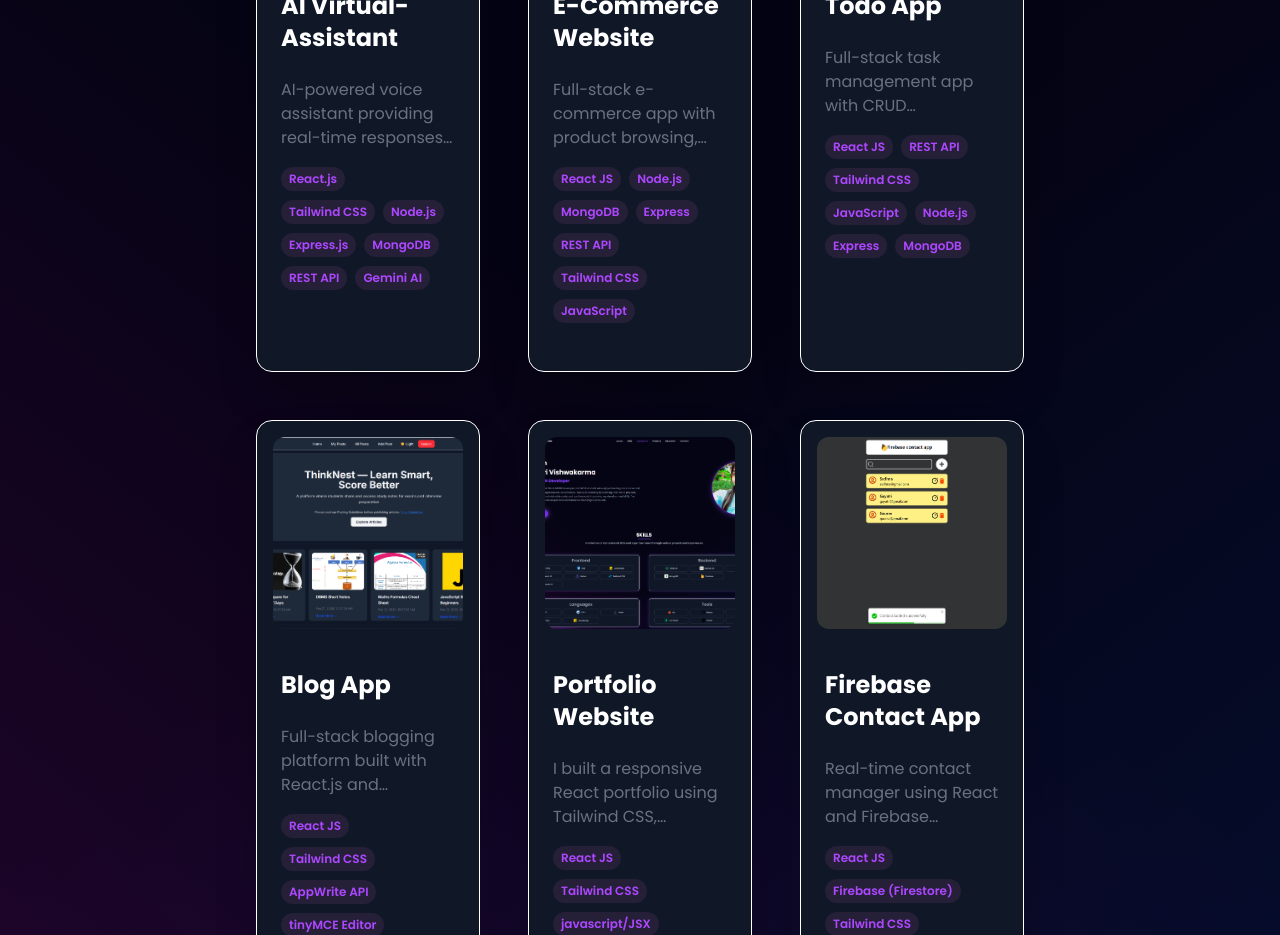
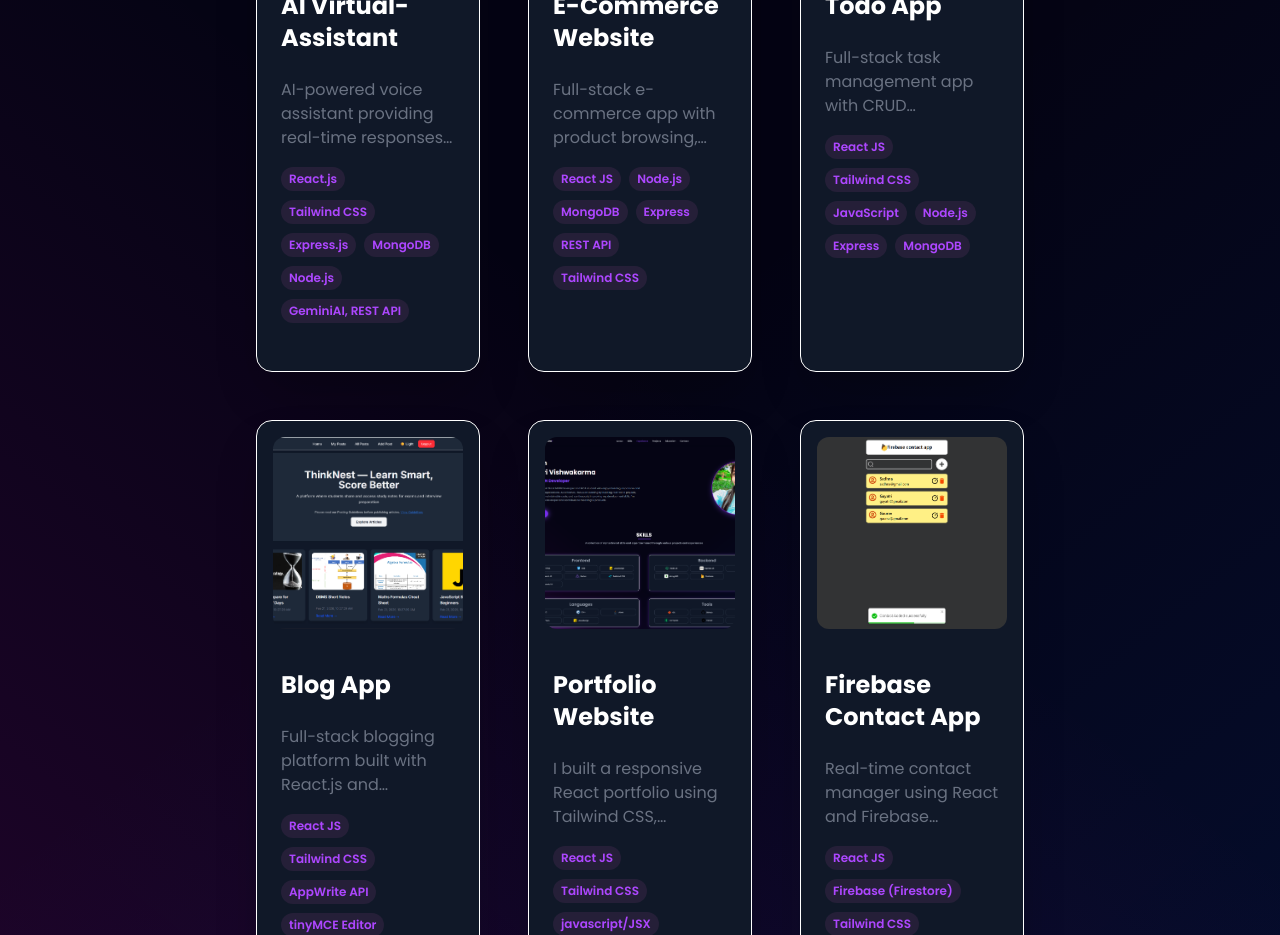
Before and after one commit to Gayatri-Vishwa/portfolio, a React (Vite) app: page / in a window 1280 px wide. Shown: the part 4360-5295 px from the top of the page. Built offline with nearby package versions, Linux system fonts and the light colour scheme; the HTML template or start-up script is replaced by a standard one.

Commit message:
added Achievement component

```diff
--- a/src/constants.js
+++ b/src/constants.js
@@ -173,11 +173,12 @@ export const projects = [
     tags: [
       "React.js",
       "Tailwind CSS",
-      "Node.js",
+
       "Express.js",
       "MongoDB",
-      "REST API",
-      "Gemini AI",
+         "Node.js",
+      "GeminiAI, REST API"
+
     ],
     github:
       "https://github.com/Gayatri-Vishwa/ai-assistant-frontend",
@@ -197,7 +198,7 @@ export const projects = [
       "Express",
       "REST API",
      "Tailwind CSS",
-      "JavaScript",
+
     ],
     github:
       "https://github.com/Gayatri-Vishwa/grocery-frontend",
@@ -212,7 +213,6 @@ export const projects = [
     image: todo,
     tags: [
       "React JS",
-      "REST API",
      "Tailwind CSS",
       "JavaScript",
       "Node.js",
@@ -509,44 +509,3 @@ export const achievements = [
     tags: ["Year-2024"]
   }
 ];
-
-
-
-
-
-
-
-
-
-
-
-
-// export const achievements = [
-//   {
-//     id: 1,
-//     title: "Hackathon – 2nd Position",
-//     description:
-//       "Secured 2nd place in Zonex Hackathon by developing an innovative project.",
-//     image: hackathon,
-//     certificate:hc,
-//     tags: ["Hackathon", "2026"]
-//   },
-//     {
-//     id: 2,
-//     title: "District topper Award",
-//     description:
-//       "Achieved 8th rank in the University Merit List during BCA.",
-//     image: cm,
-//     certificate: cmc,
-//     tags: ["Award", "2020"]
-//   },
-//   {
-//     id: 3,
-//     title: "BCA – 8th Rank (University Merit)",
-//     description:
-//       "Achieved 8th rank in the University Merit List during BCA.",
-//     image: trophy,
-//     certificate: rank8,
-//     tags: ["University Rank", "Academic"]
-//   }
-// ];
```
